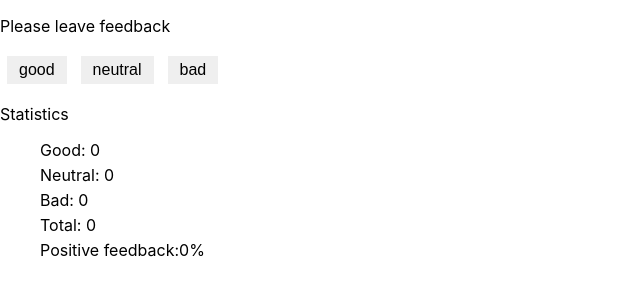
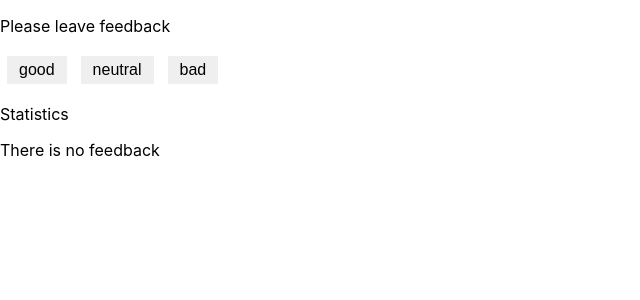
Before and after one commit to RuslanKabachok/goit-react-hw-02-feedback, a React (Create React App) app: page / in a window 1280 px wide. Shown: the top 300 px of the page, without its empty margins (0-640 px from the left). Built offline with nearby package versions, Linux system fonts and the light colour scheme.

Commit message:
finished

```diff
--- a/src/components/App.jsx
+++ b/src/components/App.jsx
@@ -2,6 +2,7 @@ import React, { Component } from 'react';
 import Statistics from './Statistics/Statistics';
 import FeedbackOptions from './FeedbackOptions/FeedbackOptions';
 import Section from './Section/Section';
+import Notification from './Notification/Notifikation';
 
 class App extends Component {
   state = {
@@ -18,7 +19,7 @@ class App extends Component {
     });
   };
 
-  countTotalFeedback = obj => {
+  countTotalFeedback = () => {
     const total = Object.values(this.state);
 
     const result = total.reduce((sum, amount) => sum + amount);
@@ -42,6 +43,9 @@ class App extends Component {
           ></FeedbackOptions>
         </Section>
         <Section title="Statistics">
+          {this.countTotalFeedback() === 0 ? (
+            <Notification message="There is no feedback"></Notification>
+          ) : (
             <Statistics
               good={this.state.good}
               neutral={this.state.neutral}
@@ -49,6 +53,7 @@ class App extends Component {
               total={this.countTotalFeedback()}
               positivePercentage={this.countPositiveFeedbackPercentage()}
             />
+          )}
         </Section>
       </div>
     );
--- a/src/components/FeedbackOptions/FeedbackOptions.jsx
+++ b/src/components/FeedbackOptions/FeedbackOptions.jsx
@@ -1,4 +1,3 @@
-// import React, { Component } from 'react';
 import css from './FeedbackOptions.module.css';
 
 const FeedbackOptions = ({ options, onLeaveFeedback }) => {
--- /dev/null
+++ b/src/components/Notification/Notifikation.jsx
@@ -0,0 +1,5 @@
+const Notification = ({ message }) => {
+  return <p>{message}</p>;
+};
+
+export default Notification;
--- a/src/components/Section/Section.jsx
+++ b/src/components/Section/Section.jsx
@@ -1,7 +1,9 @@
+import css from './Section.module.css';
+
 const Section = ({ title, children }) => {
   return (
     <div>
-      <p>{title}</p>
+      <p className={css.title}>{title}</p>
       {children}
     </div>
   );
--- a/src/components/Section/Section.module.css
+++ b/src/components/Section/Section.module.css
@@ -0,0 +1,4 @@
+title {
+  font-size: 32px;
+  font-weight: 700;
+}
```
Also changed, not shown: src/components/Notification/Notification.module.css (added). Lines whose indentation alone changed are shown as unchanged.
